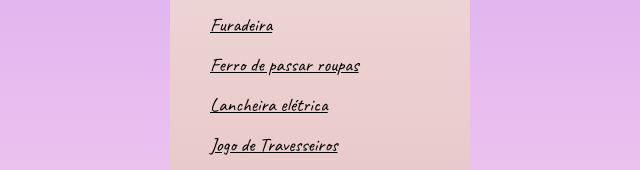
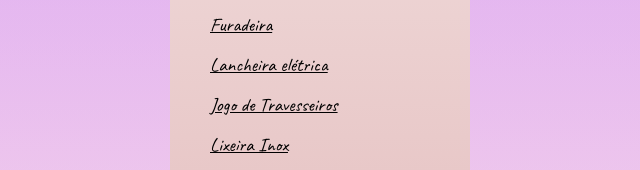
Before and after one commit to Hogatto/lista-casamento, a plain HTML site: page index.html in a window 1280 px wide. Shown: the part 772-942 px from the top of the page, 320-960 px from the left. Drawn offline with Linux system fonts and the light colour scheme.

Commit message:
Update index.html

```diff
--- a/index.html
+++ b/index.html
@@ -20,7 +20,6 @@
             <ul><a href="https://www.magazineluiza.com.br/edredom-casal-queen-dupla-face-6-pecas-cobertor-casa-dona/p/fhf205a54h/cm/cedt/" target="_blank">Edredom(bege)</a></ul>
             <ul><a href="https://www.amazon.com.br/Toalhas-Banho-gigantes-gramatura-penteado/dp/B08TMLNBPZ/ref=asc_df_B08TMLNBPZ/?tag=googleshopp00-20&linkCode=df0&hvadid=379805722955&hvpos=&hvnetw=g&hvrand=11585997179830426792&hvpone=&hvptwo=&hvqmt=&hvdev=c&hvdvcmdl=&hvlocint=&hvlocphy=1001773&hvtargid=pla-1209768687342&psc=1" target="_blank">Jogo de Toalhas</a> </ul>
             <ul><a href="https://www.magazineluiza.com.br/parafusadeira-e-furadeira-bateria-12v-fpf-06m-bivolt-mondial/p/afj7kagej8/fs/fprr/?&seller_id=ddmaquinas&utm_source=google&utm_medium=pla&utm_campaign=&partner_id=69996&gclid=CjwKCAiArY2fBhB9EiwAWqHK6iztMhO-bTLnnPMA4y_-6PoKQkJocfvSgdjh4EnNOMxu9NHzl-PlexoCVjkQAvD_BwE&gclsrc=aw.ds" target="_blank">Furadeira</a> </ul>
-            <ul><a href=https://www.magazineluiza.com.br/ferro-de-passar-roupa-a-seco-mondial-fsn-55-b-preto/p/227604000/ep/elfs/?&seller_id=magazineluiza&utm_source=google&utm_medium=pla&utm_campaign=&partner_id=68974&gclid=CjwKCAiAuaKfBhBtEiwAht6H70hreWuVa01233uqW5odOfPfVI69B0-UIuwLIhJN_9CQ191Ls7LVdRoCelcQAvD_BwE&gclsrc=aw.ds" target="_blank">Ferro de passar roupas</a></ul>
             <ul><a href="https://www.casasbahia.com.br/sanduicheira-mondial-master-grill-s-20-preto-inox-55011886/p/55011886?utm_medium=Cpc&utm_source=GP_PLA&IdSku=55011886&idLojista=10037&tipoLojista=1P&&utm_campaign=gg_pmax_core_elpo_apostas&gclid=CjwKCAiAuaKfBhBtEiwAht6H7yaZ1b0icDOpjnA9LN7CorpzA8a4ZhxHgo9X9lkkiU5tmLo14UiG_hoCuwkQAvD_BwE&gclsrc=aw.ds" target="_blank">Lancheira elétrica</a></ul>
             <ul><a href="https://www.casasbahia.com.br/travesseiros-ortobom-bonjour-em-fibra-siliconizada-50-x-70-cm-branco-4-unidades-1001246231/p/1001246231?utm_medium=Cpc&utm_source=GP_PLA&IdSku=1001246231&idLojista=10037&tipoLojista=1P&&utm_campaign=gg_pmax_inter_cama&gclid=CjwKCAiAuaKfBhBtEiwAht6H7yUDbnVjSxMEE_SZSxMp21KIkyBIkdRUGo73CjvUTPP1FCmipc76LxoC-W4QAvD_BwE&gclsrc=aw.ds" target="_blank">Jogo de Travesseiros</a></ul>
             <ul><a href="https://www.magazineluiza.com.br/kit-lixeira-inox-com-pedal-e-tampa-3l-e-12l-2-pecas-brinox-standard/p/146110100/ud/udli/?&seller_id=magazineluiza&utm_source=google&utm_medium=pla&utm_campaign=&partner_id=69903&gclid=CjwKCAiAuaKfBhBtEiwAht6H795Z7Xva5TlC8gm6ZfzrY6F6FhGAen5VyQ_pavUPXzI0qtCCHWS9_xoCDmgQAvD_BwE&gclsrc=aw.ds" target="_blank">Lixeira Inox</a></ul>
```
